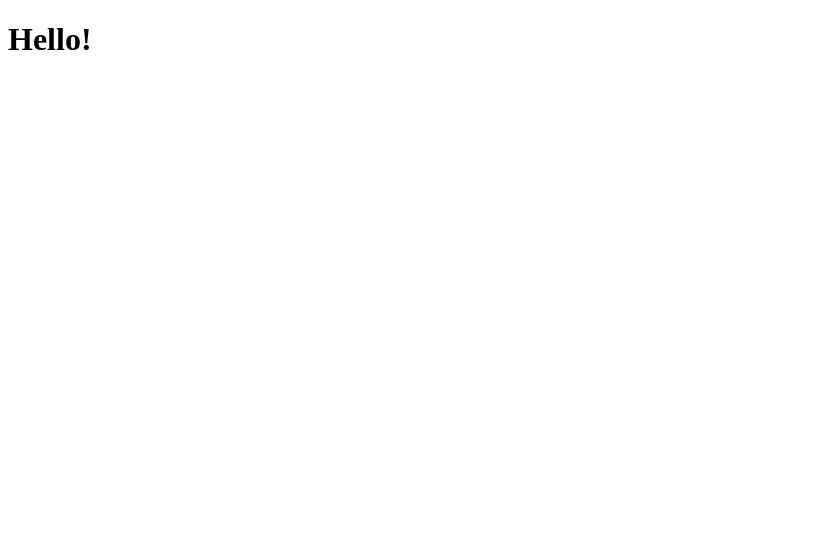
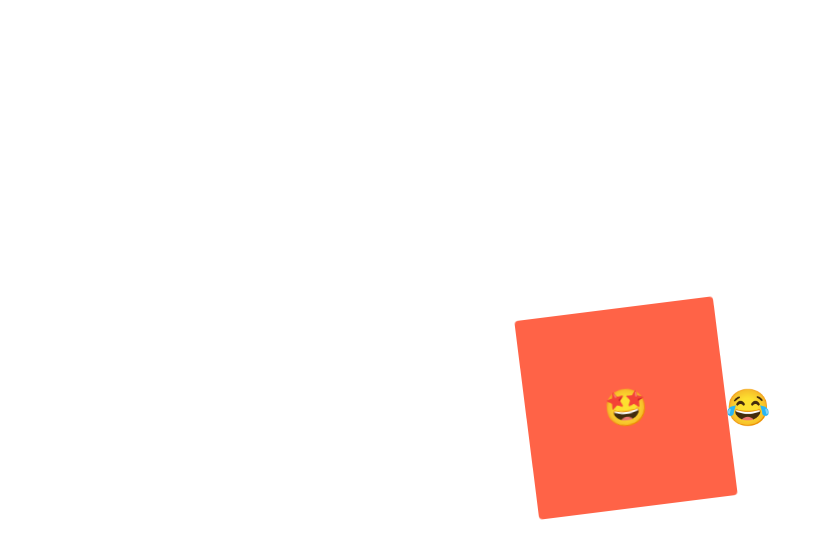
Before and after one commit to MJHan/Nomadcoder_react-masterclass, a React (Create React App) app: page / in a window 1280 px wide. Shown: the top 558 px of the page, without its empty margins (0-824 px from the left). Built offline with nearby package versions, Linux system fonts and the light colour scheme.

Commit message:
[Styled-components] animation 적용

```diff
--- a/src/App.js
+++ b/src/App.js
@@ -1,5 +1,53 @@
+import styled, { keyframes } from "styled-components";
+
+const Wrapper = styled.div`
+  display: flex;
+  justify-content: center;
+  align-items: center;
+  width: 100vw;
+  height: 100vh;
+`;
+
+const rotationAnimation = keyframes`
+  0% {
+    transform:rotate(0deg);
+    border-radius:0px;
+  }
+  50% {
+    border-radius: 100px;
+  }
+  100% {
+    transform: rotate(360deg);
+    border-radius: 0px;
+  }
+`;
+
+const Emoji = styled.span`
+  font-size: 36px;
+`;
+
+const Box = styled.div`
+  display: flex;
+  justify-content: center;
+  align-items: center;
+  width: 200px;
+  height: 200px;
+  background-color: tomato;
+  animation: ${rotationAnimation} 1s linear infinite;
+  ${Emoji}:hover {
+    font-size: 98px;
+  }
+`;
+
 function App() {
-  return <h1>Hello!</h1>;
+  return (
+    <Wrapper>
+      <Box>
+        <Emoji>🤩</Emoji>
+      </Box>
+      <Emoji>😂</Emoji>
+    </Wrapper>
+  );
 }
 
 export default App;
```
